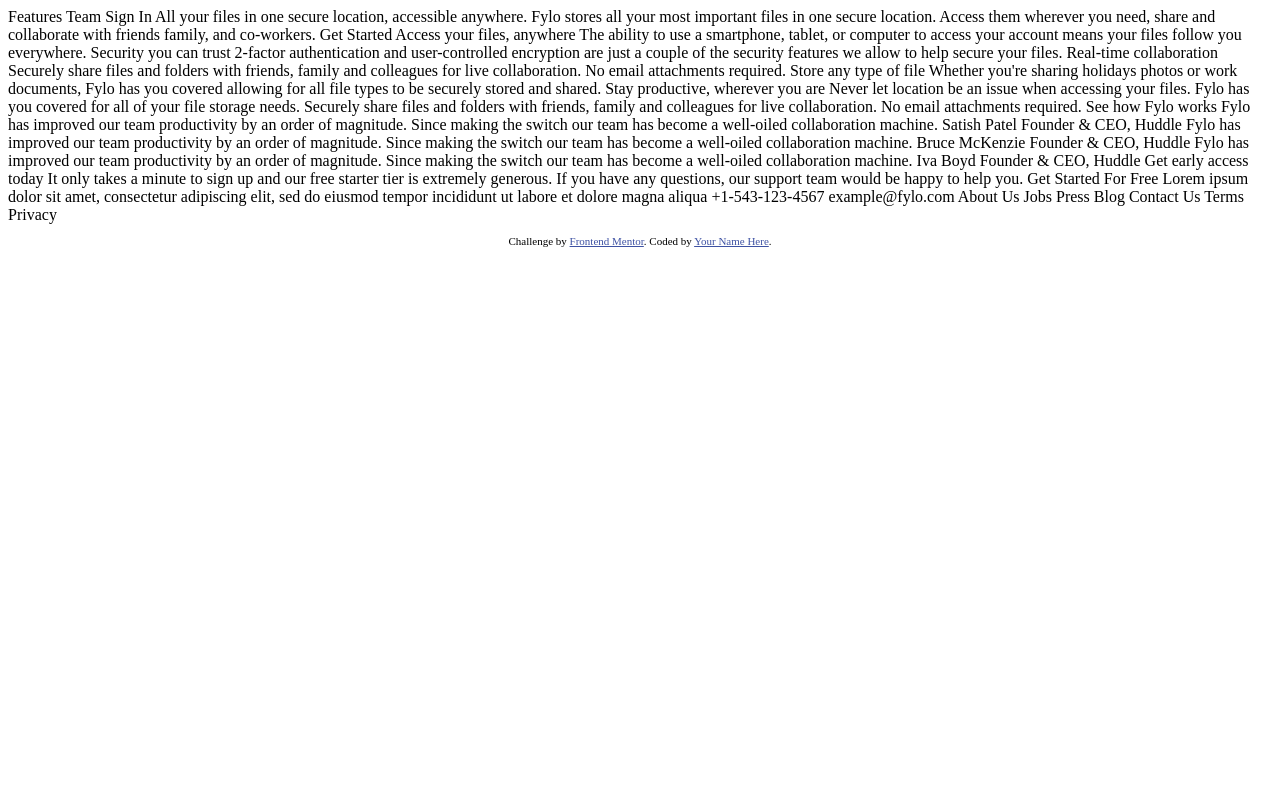
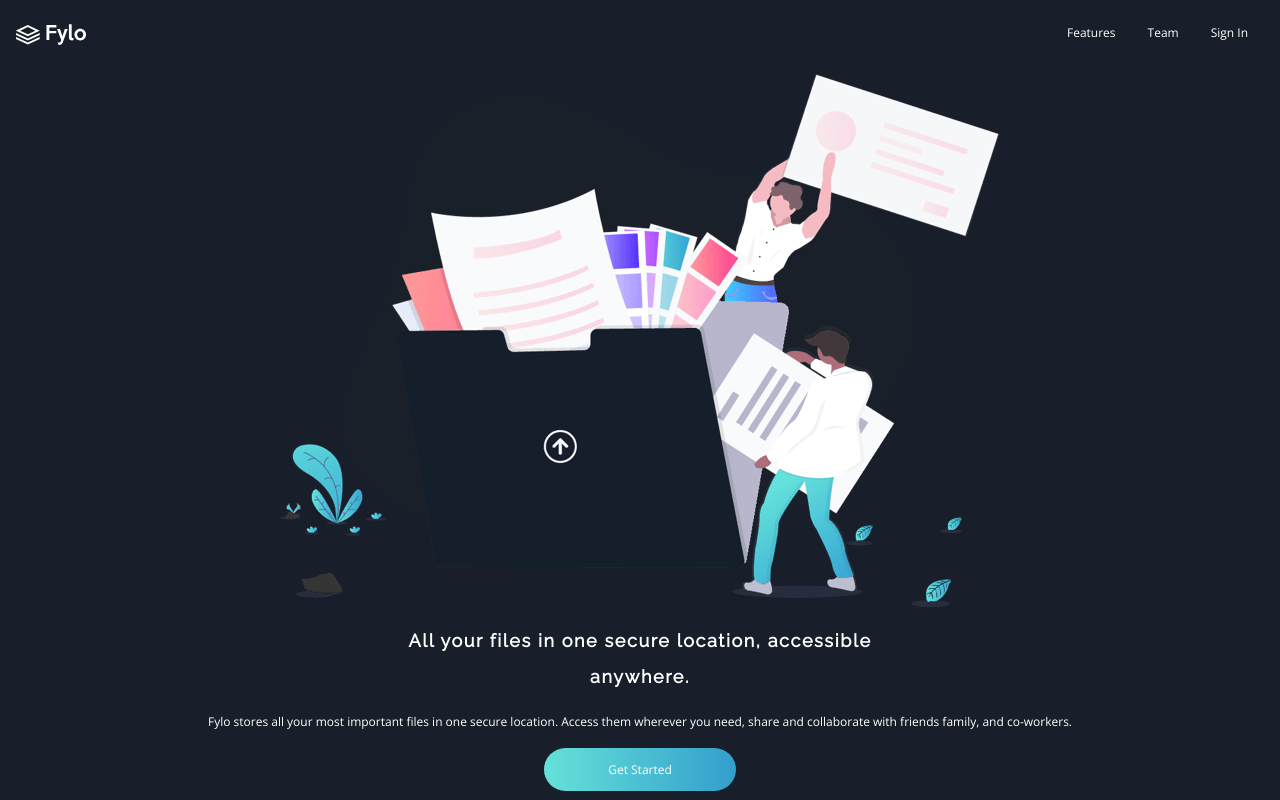
Before and after one commit to catherinestirk97/fylo-landing-page, a plain HTML site: page index.html in a window 1280 px wide. Drawn offline with nearby package versions, Linux system fonts and the light colour scheme.

Commit message:
add sections 1 and 2

```diff
--- a/index.html
+++ b/index.html
@@ -16,36 +16,57 @@
   </style>
 </head>
 <body>
-  Features
-  Team
-  Sign In
+  <header class="section-header">
+    <div class="section-header--left">
+      <img src="/images/logo.svg" alt="fylo logo">
+    </div>
+    <div class="section-header--right">
+      <ul class="section-header--links">
+        <li>Features</li>
+        <li>Team</li>
+        <li>Sign In</li>
+      </ul>
+    </div>
+  </header>
+  <section class="section-one">
+    <img src="/images/illustration-intro.png" alt="filing system">
+    <h1>All your files in one secure location, accessible <br>anywhere.</h1>
+    <p>Fylo stores all your most important files in one secure location. Access them wherever
+      you need, share and collaborate with friends family, and co-workers.</p>
+    <a href="#">Get Started</a>
+  </section>
+  <section class="section-two">
+    <div class="section-two--benefits">
+      <div class="section-two--benefit">
+        <img src="/images/icon-access-anywhere.svg" alt="access anywhere">
+        <h2>Access your files, anywhere</h2>
+        <p>  The ability to use a smartphone, tablet, or computer to access your account means your
+          files follow you everywhere.</p>
+      </div>
+      <div class="section-two--benefit">
+        <img src="/images/icon-security.svg" alt="access anywhere">
+        <h2>Security you can trust</h2>
+        <p> 2-factor authentication and user-controlled encryption are just a couple of the security
+          features we allow to help secure your files.
+        </p>
+      </div>
+      <div class="section-two--benefit">
+        <img src="/images/icon-collaboration.svg" alt="access anywhere">
+        <h2>Real-time collaboration</h2>
+        <p> Securely share files and folders with friends, family and colleagues for live collaboration.
+          No email attachments required.
+        </p>
+      </div>
+      <div class="section-two--benefit">
+        <img src="/images/icon-any-file.svg" alt="access anywhere">
+        <h2> Store any type of file</h2>
+        <p> Whether you're sharing holidays photos or work documents, Fylo has you covered allowing for all
+          file types to be securely stored and shared.
+        </p>
+      </div>
+    </div>
+  </section>
 
-  All your files in one secure location, accessible anywhere.
-
-  Fylo stores all your most important files in one secure location. Access them wherever
-  you need, share and collaborate with friends family, and co-workers.
-
-  Get Started
-
-  Access your files, anywhere
-
-  The ability to use a smartphone, tablet, or computer to access your account means your
-  files follow you everywhere.
-
-  Security you can trust
-
-  2-factor authentication and user-controlled encryption are just a couple of the security
-  features we allow to help secure your files.
-
-  Real-time collaboration
-
-  Securely share files and folders with friends, family and colleagues for live collaboration.
-  No email attachments required.
-
-  Store any type of file
-
-  Whether you're sharing holidays photos or work documents, Fylo has you covered allowing for all
-  file types to be securely stored and shared.
 
   Stay productive, wherever you are
 
--- a/style.css
+++ b/style.css
@@ -0,0 +1,118 @@
+@import url('https://fonts.googleapis.com/css2?family=Open+Sans:wght@400;700&family=Raleway:ital,wght@0,400;1,700&display=swap');
+@import url('https://fonts.googleapis.com/css2?family=Open+Sans:wght@300&display=swap');
+* {
+    margin:0;
+    padding:0;
+    box-sizing: border-box;
+}
+
+html,body {
+    width: 100%;
+    height: 100%;
+    margin: 0px;
+    padding: 0px;
+    overflow-x: hidden;
+    font-size:16px;
+}
+
+body {
+    font-family: 'Open Sans';
+    font-weight:300;
+    font-size:12px;
+    color: #fff;
+    background-color:hsl(218, 28%, 13%);
+}
+
+.section-header {
+    display:flex;
+    flex-direction:row;
+    justify-content: space-between;
+    margin-top:1.5rem;
+}
+
+.section-header--left img {
+    height:auto;
+    width:70px;
+    margin-left:1rem;
+}
+
+.section-header--links {
+    display:flex;
+    margin-right: 1rem;
+}
+
+.section-header--links li {
+    padding: 0 1rem;
+    list-style: none;
+}
+
+.section-one {
+    padding: 1.5rem;
+    display:flex;
+    flex-direction:column;
+    align-items:center;
+    text-align:center;
+}
+
+.section-one img {
+    /* width:300px; */
+    max-width:80%;
+    height:auto;
+}
+
+.section-one h1 {
+    padding:1rem 1.3rem;
+    font-family: 'Raleway';
+    line-height: 2;
+    letter-spacing: 0.1rem;
+}
+
+.section-one p {
+    line-height: 1.8;
+    padding: 0 1.3rem;
+}
+
+.section-one a {
+    margin-top:1rem;
+    text-decoration: none;
+    color:white;
+    background: linear-gradient(to right, hsl(176, 68%, 64%), hsl(198, 60%, 50%));
+    padding: 0.8rem 4rem;
+    border-radius: 25px;
+}
+
+.section-two {
+    text-align:center;
+    padding:1.5rem;
+}
+
+.section-two--benefits {
+    display:flex;
+    flex-direction:column;
+}
+
+.section-two--benefit {
+    display:flex;
+    flex-direction:column;
+    justify-content:center;
+    align-items:center;
+    padding: 1rem;
+    padding-bottom:3rem;
+}
+
+.section-two--benefit img {
+    width: 50px;
+    height:auto;
+    padding-bottom: 1rem;
+}
+
+.section-two--benefit h2 {
+    font-family: 'Raleway';
+    font-size: 0.9rem;
+    letter-spacing: 0.1rem;
+    padding-bottom: 1rem;
+}
+
+.section-two--benefit p {
+    padding: 0 1.3rem;
+}
```
